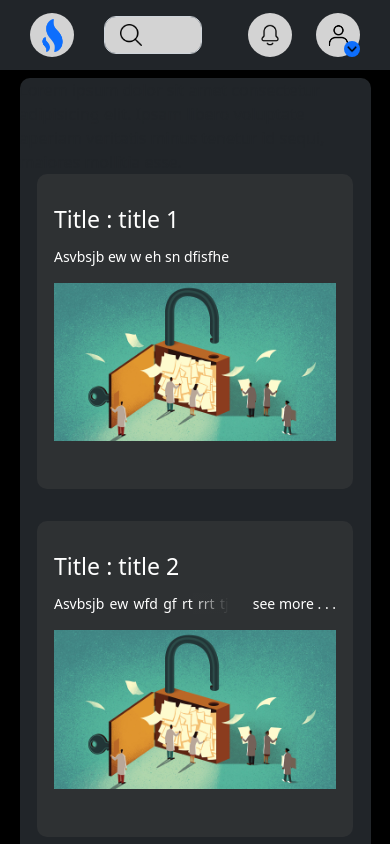
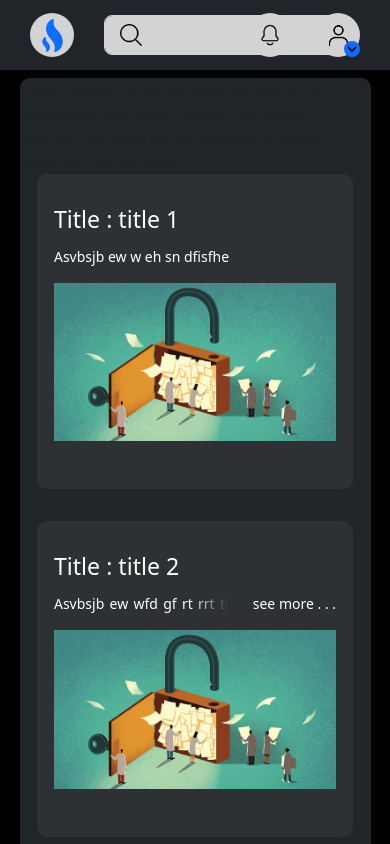
Before and after one commit to Alain-RN/Personal-Blog, a React (Create React App) app: page / in a window 390 px wide. Built offline with nearby package versions, Linux system fonts and the light colour scheme.

Commit message:
Back to coding after a break

```diff
--- a/src/App.jsx
+++ b/src/App.jsx
@@ -10,18 +10,24 @@ import { useState } from "react";
 
 function App() {
   const [isLogin, setIsLogin] = useState(true)
+  // step 1: const isLogin = true; // For testing purpose, change this to false to show Signup form.
+  const isTrue = false
 
   const toggleLogin = () => {
     setIsLogin(!isLogin)
   }
   return (
     <div className={"App d-flex align-items-center justify-content-center"}>
-      {false && ((isLogin)?
+      {isTrue && ((isLogin)?
         <Login srcImageProfil={ProfilIcon} viewIcon={ViewIcon} hiddenIcon={HiddenIcon} onClick={toggleLogin}></Login>
       :
         <Signup srcImageAddUser={AddUserIcone} viewIcon={ViewIcon} hiddenIcon={HiddenIcon} onClick={toggleLogin}></Signup>
       )}
-      {<Home></Home>}
+
+      {
+        // step 2:Comment out Home to only display the login and signup pages
+        <Home></Home>
+      }
     </div>
   );
 }
--- a/src/Home/PublicationCard/PublicationCard.jsx
+++ b/src/Home/PublicationCard/PublicationCard.jsx
@@ -12,9 +12,7 @@ function PublicationCard({ title, picture, description }) {
 
   const [height, setHeight] = useState(0)
   useEffect(() => {
-    // Vérifie si la référence est définie
     if (textDescription.current) {
-      // Récupère la hauteur du div
       setHeight(textDescription.current.clientHeight);
     }
   }, []);
--- a/src/Home/home.css
+++ b/src/Home/home.css
@@ -23,8 +23,8 @@
 
 .search {
     width: 25vw;
-    height: 38px;
-    border-radius: 12px;
+    height: 40px;
+    border-radius: 8px;
     background-color: #D3D3D3;
     transition: 0.6s ease;
 }
@@ -260,3 +260,22 @@ h1 {
 .imgContainer {
     text-align: center;
 }
+
+
+@media screen and (max-width : 930px){
+    .search {
+        width: 400px;
+    }
+}
+
+@media screen and (max-width : 700px){
+    .search {
+        width: 320px;
+    }
+}
+
+@media screen and (max-width : 600px){
+    .search {
+        width: 240px;
+    }
+}
--- a/src/styles/main.css
+++ b/src/styles/main.css
@@ -23,7 +23,7 @@ body, .App{
 .signupField {
     padding: 70px;
     position: relative;
-    width: 340px;
+    width: 380px;
     height: 600px;
     /* background-color: #171616; */
     border-radius : 12px;
@@ -32,9 +32,10 @@ body, .App{
     width: 56px;
 }
 .loginField {
-    padding: 70px;
+    padding-top: 70px;
+    /* padding-inline: 0; */
     position: relative;
-    width: 340px;
+    width: 380px;
     height: 510px;
     background-color: #171616;
     border-radius : 12px;
@@ -53,6 +54,7 @@ label {
     margin-bottom: 6px;
 }
 .inputForm {
+    /* width: 300px; */
     border-radius: 8px;
     background-color: #D3D3D3;
 }
```
